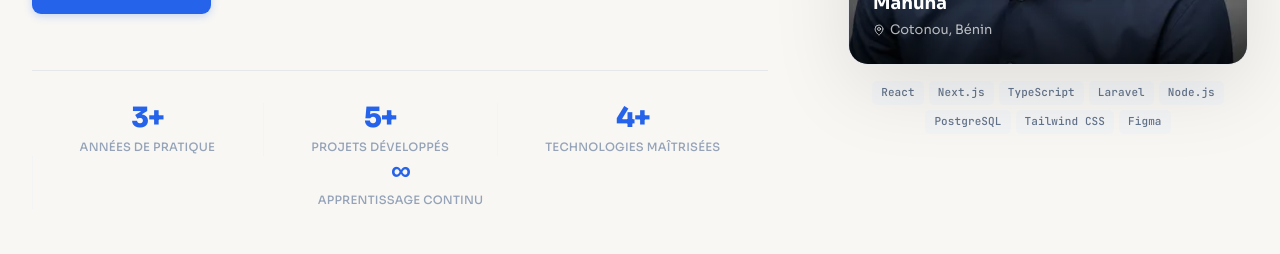
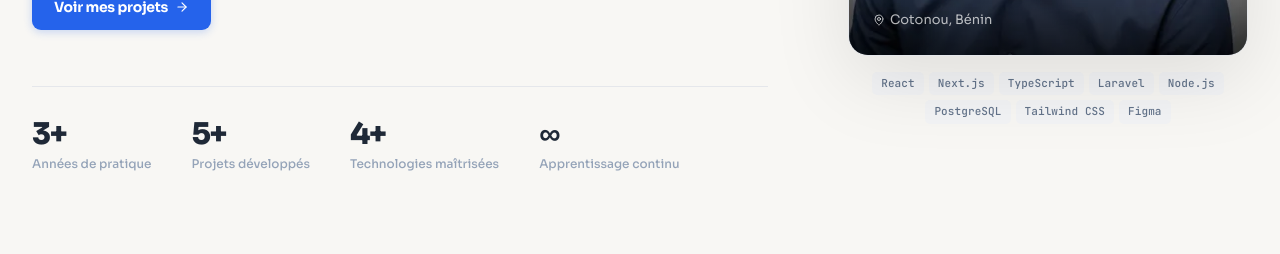
Before and after one commit to mahunaromaric/Mon-Portofolio, a React (Vite) app: page / in a window 1280 px wide. Shown: the part 546-800 px from the top of the page. Built offline with nearby package versions, Linux system fonts and the light colour scheme; no server answers; the database is empty.

Commit message:
revert: restore Hero stats to original layout

```diff
--- a/src/components/Hero.tsx
+++ b/src/components/Hero.tsx
@@ -38,16 +38,11 @@ export function Hero() {
               <Btn href="#projects">Voir mes projets <ArrowRight size={14} /></Btn>
             </div>
 
-            <div style={{ display: 'flex', gap: 0, flexWrap: 'wrap', paddingTop: '2rem', borderTop: `1px solid ${C.border}` }}>
-              {stats.map((s, i) => (
-                <div key={s.l} style={{
-                  flex: '1 1 auto', minWidth: 120,
-                  padding: '0 1.5rem',
-                  borderLeft: i > 0 ? `1px solid ${C.borderLight}` : 'none',
-                  textAlign: 'center',
-                }}>
-                  <div style={{ fontFamily: 'var(--font-display)', fontSize: 28, fontWeight: 800, letterSpacing: '-0.04em', color: C.blue, lineHeight: 1.1 }}>{s.v}</div>
-                  <div style={{ fontFamily: 'var(--font-sans)', fontSize: 11.5, color: C.slate, marginTop: 4, fontWeight: 500, letterSpacing: '0.02em', textTransform: 'uppercase' }}>{s.l}</div>
+            <div style={{ display: 'flex', gap: '2.5rem', flexWrap: 'wrap', paddingTop: '2rem', borderTop: `1px solid ${C.border}` }}>
+              {stats.map(s => (
+                <div key={s.l}>
+                  <div style={{ fontFamily: 'var(--font-display)', fontSize: 30, fontWeight: 800, letterSpacing: '-0.05em', color: C.ink, lineHeight: 1 }}>{s.v}</div>
+                  <div style={{ fontFamily: 'var(--font-sans)', fontSize: 12, color: C.slate, marginTop: 5, fontWeight: 500 }}>{s.l}</div>
                 </div>
               ))}
             </div>
```
